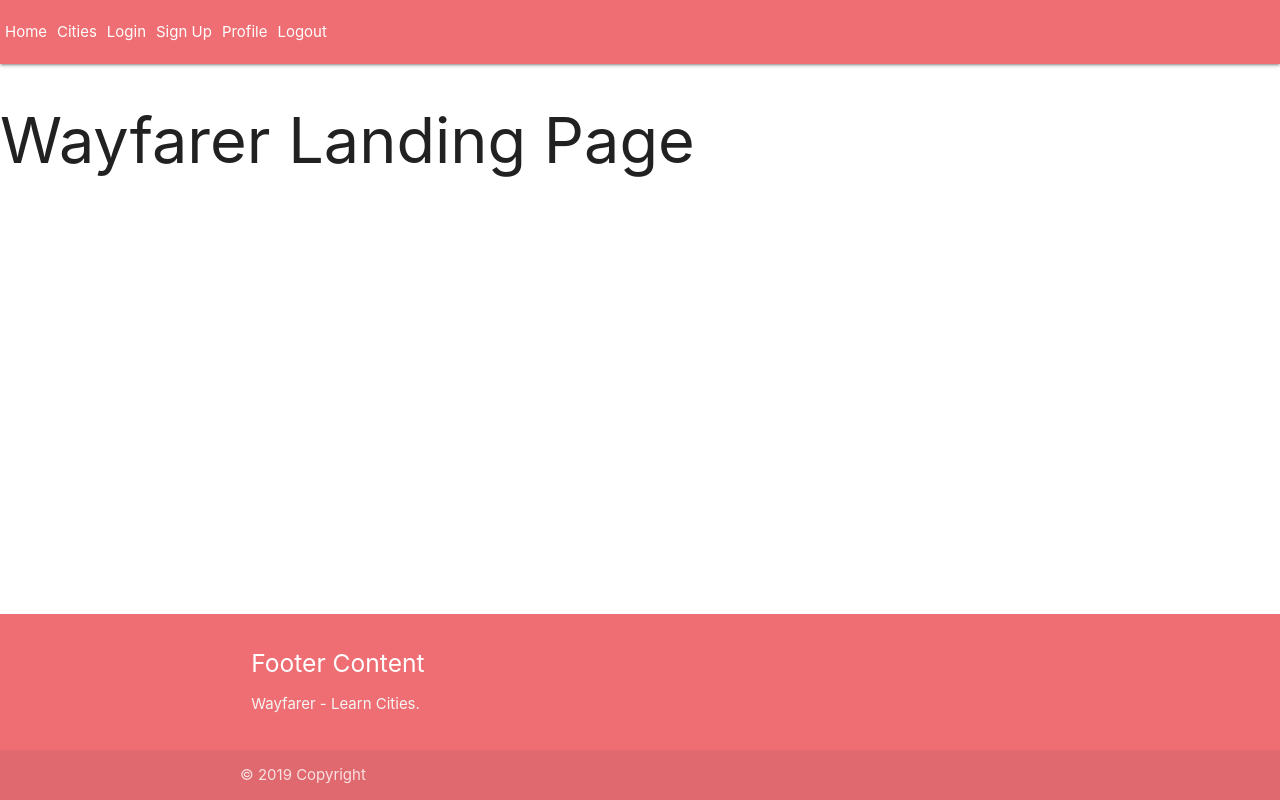
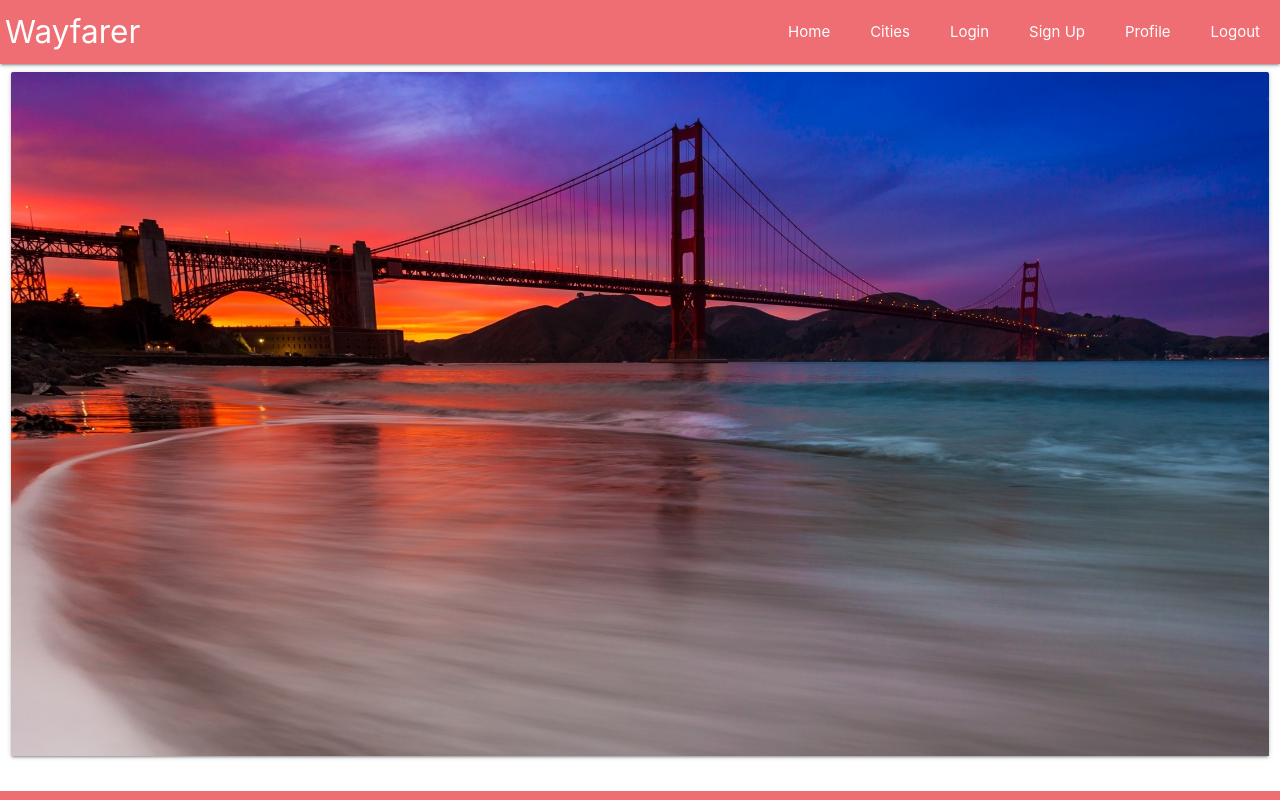
Before and after one commit to travisformayor/wayfarer-gui-ga, a React (Create React App) app: page / in a window 1280 px wide. Shown: the top 800 px of the page. Built offline with nearby package versions, Linux system fonts and the light colour scheme.

Commit message:
added image to home page and allighged nav

```diff
--- a/src/components/Header/Header.js
+++ b/src/components/Header/Header.js
@@ -1,20 +1,30 @@
 import React, { Component } from 'react';
 import { Link } from 'react-router-dom';
 import './Header.css';
+import logo from './logo.png';
 
 class Header extends Component {
   render() {
     return (
-      <header>
+
         <nav>
-          <Link to={'/'}>Home</Link>
-          <Link to={'/san-francisco'}>Cities</Link>
-          <Link to={'/login'}>Login</Link>
-          <Link to={'/signup'}>Sign Up</Link>
-          <Link to={'/profile'}>Profile</Link>
-          <Link to={'/logout'}>Logout</Link>
+          <div className="nav-wrapper">
+            <a href="#" className="brand-logo left">
+              {/* <img src={logo} width="30px" height="auto" /> */}
+              Wayfarer
+            </a>
+            <ul id="nav-mobile" class="right hide-on-med-and-down">
+            <li><Link to={'/'}>Home</Link></li>
+            <li><Link to={'/san-francisco'}>Cities</Link></li>
+            <li><Link to={'/login'}>Login</Link></li>
+            <li><Link to={'/signup'}>Sign Up</Link></li>
+            <li><Link to={'/profile'}>Profile</Link></li>
+            <li><Link to={'/logout'}>Logout</Link></li>
+            </ul>
+          </div>
         </nav>
-      </header>
+
+
     )
   }
 }
--- a/src/components/Home/Home.js
+++ b/src/components/Home/Home.js
@@ -1,11 +1,24 @@
 import React, { Component } from 'react';
+import logo from './home-goldengate.jpg';
 
 class Home extends Component {
   render() {
     return (
-      <h1>
-        Wayfarer Landing Page
-      </h1>
+      // <h1>
+      //   Wayfarer Landing Page
+      // </h1>
+      <div class="row">
+    <div class="col s12 m12" >
+      <div class="card">
+        <div class="card-image">
+        <img src={logo}/>
+
+        </div>
+
+
+      </div>
+    </div>
+  </div>
     );
   }
 }
```
Also changed, not shown: src/components/Header/logo.png (added), src/components/Home/home-goldengate.jpg (added).
